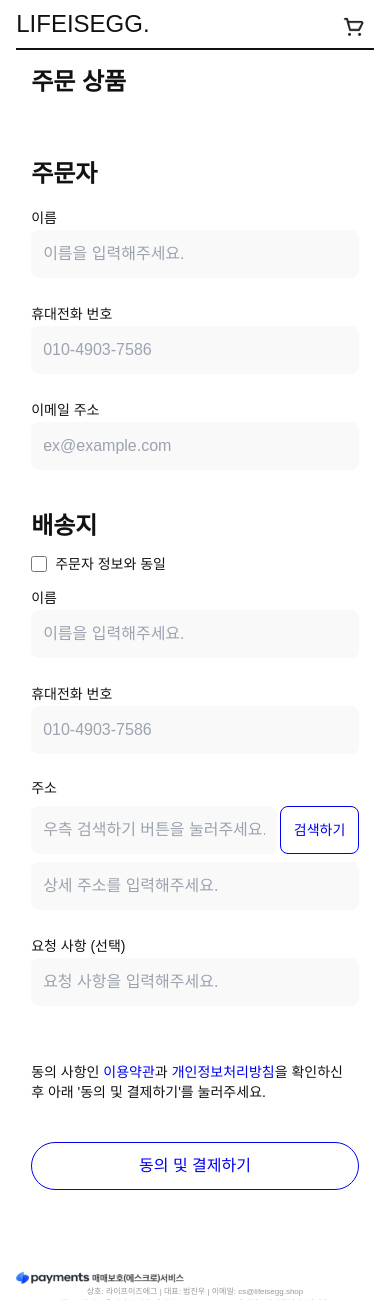
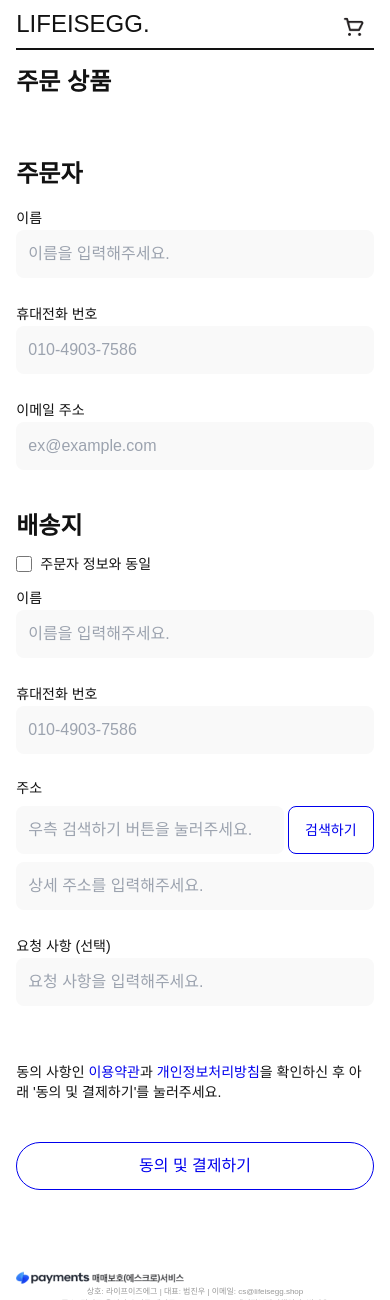
Before and after one commit to beomjinu/lifeisegg, a Django app: template django/templates/order/form.html in a window 390 px wide. Shown: the top 1300 px of the page. Run offline with Django 4.2, Linux system fonts and the light colour scheme; the template is opened without the code that fills it, so the values that code supplies are empty; some libraries are stand-ins or nearby versions; some web fonts are replaced.

Commit message:
Fix Design: Edit mobile width

```diff
--- a/django/templates/order/form.html
+++ b/django/templates/order/form.html
@@ -2,7 +2,7 @@
 {% load static %}
 {% block content %}
 <script src="https://js.tosspayments.com/v1/payment"></script>
-<div class='w-11/12 max-w-[720px] h-full mx-auto mb-20'>
+<div class='w-full md:w-11/12 max-w-[720px] h-full mx-auto mb-20'>
     <form method='POST'>
         {% csrf_token %}
         <div class='flex flex-col gap-10'>
--- a/django/templates/payment/payment.html
+++ b/django/templates/payment/payment.html
@@ -1,6 +1,6 @@
 {% extends 'base.html' %}
 {% block content %}
-<div class='w-11/12 max-w-[480px] h-screen mx-auto mt-20'>
+<div class='w-full md:w-11/12 max-w-[480px] h-screen mx-auto mt-10 md:mt-20'>
     <div class='flex flex-col gap-5'>
         <p class='text-2xl'>결제하기</p>
         <div class='flex flex-col gap-5'>
```
